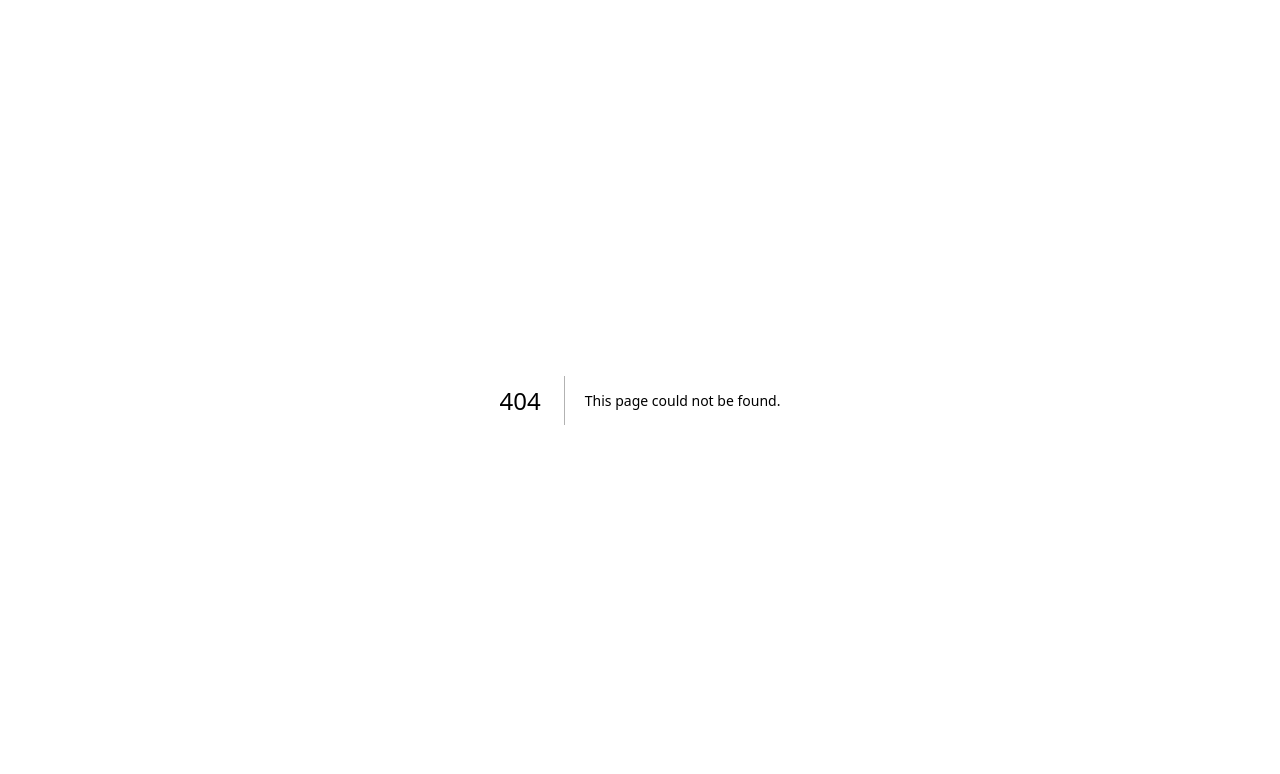
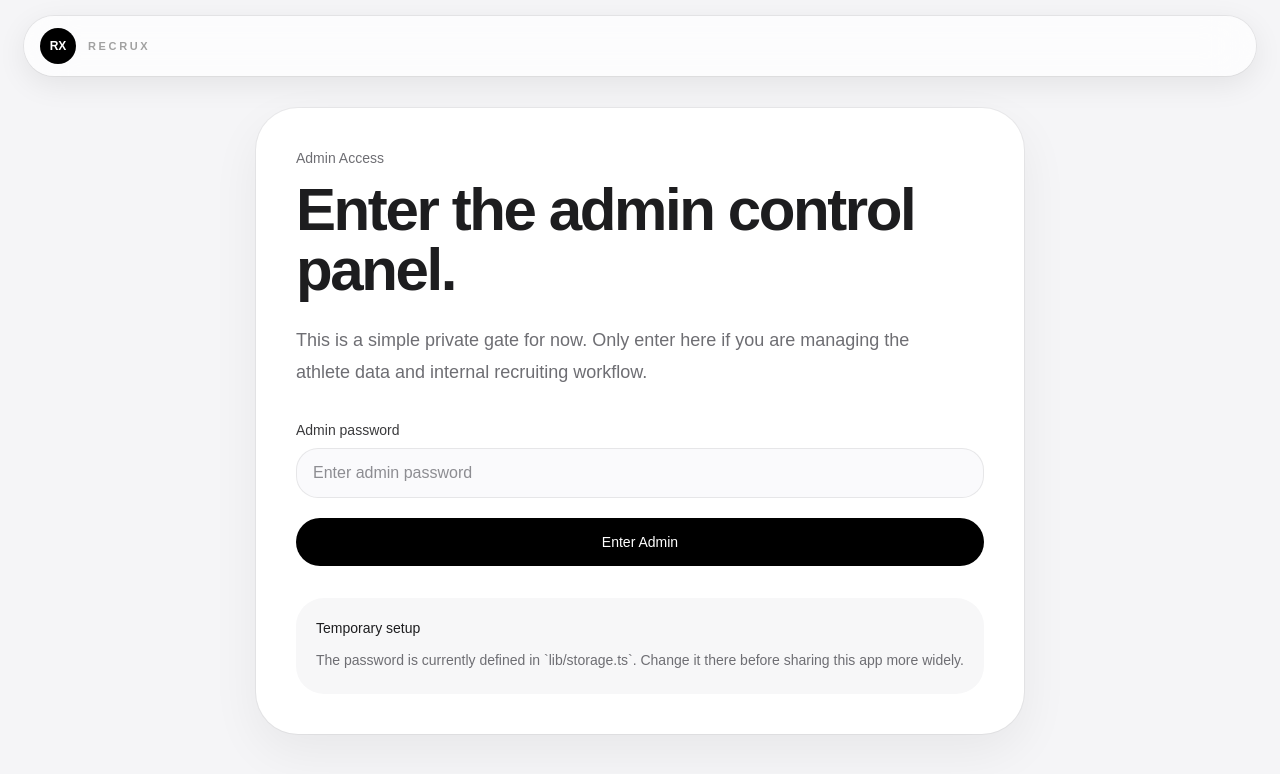
Before and after one commit to aaryan12349-maker/recrux-web, a Next.js app: page /admin-login in a window 1280 px wide. Before the commit this address had no page. Shown: the top 774 px of the page. Built offline with nearby package versions, Linux system fonts and the light colour scheme.

Commit message:
Protect admin access

```diff
--- /dev/null
+++ b/app/admin-login/page.tsx
@@ -0,0 +1,81 @@
+"use client";
+
+import { useState } from "react";
+import { useRouter } from "next/navigation";
+import AppNav from "../../components/AppNav";
+import { loginAdminUser } from "../../lib/storage";
+
+export default function AdminLoginPage() {
+  const router = useRouter();
+  const [password, setPassword] = useState("");
+  const [error, setError] = useState("");
+
+  function handleSubmit(event: React.FormEvent<HTMLFormElement>) {
+    event.preventDefault();
+
+    const success = loginAdminUser(password);
+
+    if (!success) {
+      setError("Incorrect admin password.");
+      return;
+    }
+
+    setError("");
+    router.push("/admin");
+  }
+
+  return (
+    <main className="min-h-screen bg-[#f5f5f7] px-6 pb-20 pt-4 text-[#1d1d1f]">
+      <div className="mx-auto max-w-7xl">
+        <AppNav />
+
+        <div className="mx-auto max-w-3xl rounded-[42px] bg-white p-8 shadow-[0_18px_50px_rgba(0,0,0,0.06)] ring-1 ring-black/5 sm:p-10">
+          <p className="text-sm font-medium text-[#6e6e73]">Admin Access</p>
+          <h1 className="mt-3 text-5xl font-semibold tracking-[-0.04em] sm:text-6xl">
+            Enter the admin control panel.
+          </h1>
+          <p className="mt-6 max-w-2xl text-lg leading-8 text-[#6e6e73]">
+            This is a simple private gate for now. Only enter here if you are
+            managing the athlete data and internal recruiting workflow.
+          </p>
+
+          <form onSubmit={handleSubmit} className="mt-8 space-y-5">
+            <div>
+              <label className="mb-2 block text-sm font-medium text-[#3a3a3c]">
+                Admin password
+              </label>
+              <input
+                type="password"
+                value={password}
+                onChange={(event) => setPassword(event.target.value)}
+                placeholder="Enter admin password"
+                className="w-full rounded-[22px] border border-black/8 bg-[#fafafc] px-4 py-3 text-[#1d1d1f] outline-none placeholder:text-[#8d8d92]"
+              />
+            </div>
+
+            {error ? (
+              <div className="rounded-[22px] bg-[#fff1f1] px-4 py-3 text-sm font-medium text-[#b42318]">
+                {error}
+              </div>
+            ) : null}
+
+            <button
+              type="submit"
+              className="w-full rounded-full bg-black px-6 py-3.5 text-sm font-medium text-white transition-all duration-300 hover:-translate-y-0.5"
+            >
+              Enter Admin
+            </button>
+          </form>
+
+          <div className="mt-8 rounded-[28px] bg-[#f7f7f8] p-5">
+            <p className="text-sm font-medium text-[#1d1d1f]">Temporary setup</p>
+            <p className="mt-2 text-sm leading-7 text-[#6e6e73]">
+              The password is currently defined in `lib/storage.ts`. Change it
+              there before sharing this app more widely.
+            </p>
+          </div>
+        </div>
+      </div>
+    </main>
+  );
+}
--- a/app/admin/page.tsx
+++ b/app/admin/page.tsx
@@ -1,6 +1,7 @@
 "use client";
 
 import { useEffect, useMemo, useState } from "react";
+import { useRouter } from "next/navigation";
 import AppNav from "../../components/AppNav";
 import {
   getDefaultAdminAthletes,
@@ -10,6 +11,7 @@ import {
   type AdminAthleteRecord,
   type RecruitingStatus,
 } from "../../lib/admin-storage";
+import { isAdminAuthenticated } from "../../lib/storage";
 
 const statuses: RecruitingStatus[] = [
   "New",
@@ -45,18 +47,24 @@ function makeId(name: string) {
 }
 
 export default function AdminPage() {
+  const router = useRouter();
   const [records, setRecords] = useState<AdminAthleteRecord[]>([]);
   const [loaded, setLoaded] = useState(false);
   const [form, setForm] = useState<AdminAthleteRecord>(emptyForm);
   const [selectedId, setSelectedId] = useState<string | null>(null);
-  const [message, setMessage] = useState("Loading admin data...");
+  const [message, setMessage] = useState("Checking admin access...");
 
   useEffect(() => {
+    if (!isAdminAuthenticated()) {
+      router.replace("/admin-login");
+      return;
+    }
+
     const stored = getStoredAdminAthletes();
     setRecords(stored);
     setLoaded(true);
     setMessage("Admin data loaded. Changes now persist in this browser.");
-  }, []);
+  }, [router]);
 
   const selectedAthlete = useMemo(
     () => records.find((athlete) => athlete.id === selectedId) ?? null,
@@ -165,9 +173,9 @@ export default function AdminPage() {
     return (
       <main className="min-h-screen bg-[#f5f5f7] px-6 pb-20 pt-4 text-[#1d1d1f]">
         <div className="mx-auto max-w-7xl">
-          <AppNav showAuthAction showAdminLink active="admin" />
+          <AppNav active="admin" showAdminLink showAdminAction />
           <div className="rounded-[36px] bg-white p-10 shadow-[0_12px_36px_rgba(0,0,0,0.05)] ring-1 ring-black/5">
-            Loading admin data...
+            Checking admin access...
           </div>
         </div>
       </main>
@@ -177,7 +185,7 @@ export default function AdminPage() {
   return (
     <main className="min-h-screen bg-[#f5f5f7] px-6 pb-20 pt-4 text-[#1d1d1f]">
       <div className="mx-auto max-w-7xl">
-        <AppNav showAuthAction showAdminLink active="admin" />
+        <AppNav active="admin" showAdminLink showAdminAction />
 
         <section className="rounded-[42px] bg-[linear-gradient(180deg,#ffffff,#f7f7f8)] px-8 py-10 shadow-[0_18px_50px_rgba(0,0,0,0.06)] sm:px-12 sm:py-14">
           <div className="flex flex-col gap-10 xl:flex-row xl:items-start xl:justify-between">
--- a/components/AppNav.tsx
+++ b/components/AppNav.tsx
@@ -6,7 +6,9 @@ import { useRouter } from "next/navigation";
 import {
   getDemoPlan,
   hasActiveSubscription,
+  isAdminAuthenticated,
   isDemoAuthenticated,
+  logoutAdminUser,
   logoutDemoUser,
 } from "../lib/storage";
 
@@ -16,6 +18,7 @@ type AppNavProps = {
   showAppLinks?: boolean;
   showAuthAction?: boolean;
   showAdminLink?: boolean;
+  showAdminAction?: boolean;
 };
 
 function navClass(isActive: boolean) {
@@ -33,16 +36,19 @@ export default function AppNav({
   showAppLinks = false,
   showAuthAction = false,
   showAdminLink = false,
+  showAdminAction = false,
 }: AppNavProps) {
   const router = useRouter();
   const [visible, setVisible] = useState(true);
   const [authenticated, setAuthenticated] = useState(false);
   const [subscribed, setSubscribed] = useState(false);
+  const [adminAuthenticated, setAdminAuthenticated] = useState(false);
   const [plan, setPlan] = useState<string | null>(null);
 
   useEffect(() => {
     setAuthenticated(isDemoAuthenticated());
     setSubscribed(hasActiveSubscription());
+    setAdminAuthenticated(isAdminAuthenticated());
     setPlan(getDemoPlan());
   }, []);
 
@@ -76,6 +82,12 @@ export default function AppNav({
     setSubscribed(false);
     setPlan(null);
     router.push("/login");
+  }
+
+  function handleAdminExit() {
+    logoutAdminUser();
+    setAdminAuthenticated(false);
+    router.push("/");
   }
 
   return (
@@ -124,10 +136,19 @@ export default function AppNav({
             </Link>
           ) : null}
 
-          {showAdminLink ? (
+          {showAdminLink && adminAuthenticated ? (
             <Link href="/admin" className={navClass(active === "admin")}>
               Admin
             </Link>
+          ) : null}
+
+          {showAdminAction && adminAuthenticated ? (
+            <button
+              onClick={handleAdminExit}
+              className="rounded-full bg-neutral-100 px-4 py-2 text-sm font-medium text-neutral-700 transition-all duration-300 hover:bg-neutral-200"
+            >
+              Exit Admin
+            </button>
           ) : null}
 
           {showAuthAction ? (
--- a/lib/storage.ts
+++ b/lib/storage.ts
@@ -2,6 +2,9 @@ const SAVED_ATHLETES_KEY = "recrux-saved-athletes";
 const DEMO_AUTH_KEY = "recrux-demo-auth";
 const DEMO_SUBSCRIPTION_KEY = "recrux-demo-subscription";
 const DEMO_PLAN_KEY = "recrux-demo-plan";
+
+const ADMIN_AUTH_KEY = "recrux-admin-auth";
+const ADMIN_PASSWORD = "recrux-admin-2026";
 
 export function getSavedAthletes(): string[] {
   if (typeof window === "undefined") return [];
@@ -64,3 +67,25 @@ export function activateDemoSubscription(plan: string) {
   localStorage.setItem(DEMO_AUTH_KEY, "true");
   localStorage.setItem(DEMO_PLAN_KEY, plan);
 }
+
+export function isAdminAuthenticated() {
+  if (typeof window === "undefined") return false;
+  return localStorage.getItem(ADMIN_AUTH_KEY) === "true";
+}
+
+export function loginAdminUser(password: string) {
+  if (typeof window === "undefined") return false;
+
+  const isValid = password === ADMIN_PASSWORD;
+
+  if (isValid) {
+    localStorage.setItem(ADMIN_AUTH_KEY, "true");
+  }
+
+  return isValid;
+}
+
+export function logoutAdminUser() {
+  if (typeof window === "undefined") return;
+  localStorage.removeItem(ADMIN_AUTH_KEY);
+}
```
